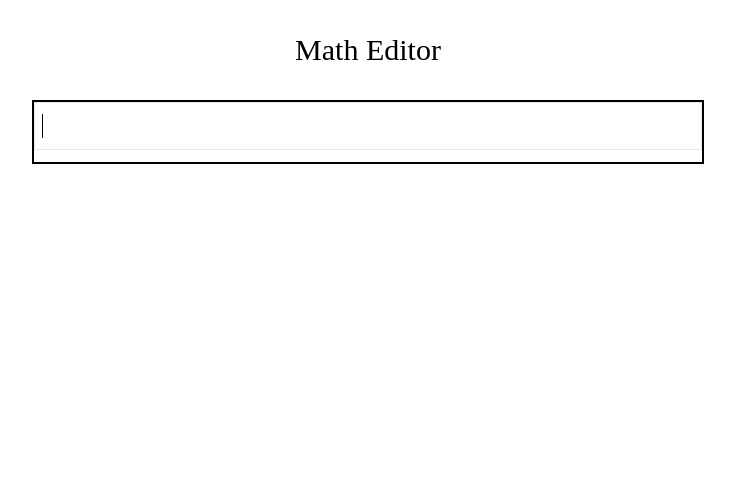
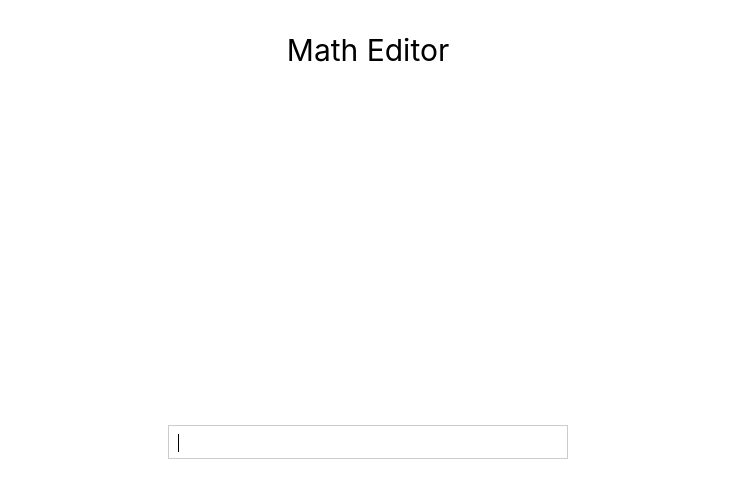
Before and after one commit to u-nis/mathview, a Next.js app: page / in a window 1280 px wide. Shown: the top 498 px of the page, without its empty margins (272-1007 px from the left). Built offline with nearby package versions, Linux system fonts and the light colour scheme.

Commit message:
Some fraction progress i think

```diff
--- a/app/page.tsx
+++ b/app/page.tsx
@@ -2,11 +2,18 @@ import MathEditor from '../components/MathEditor'
 
 export default function Home() {
   return (
-    <main className="min-h-screen p-8 bg-white ">
-      <h1 className="text-3xl text-center mb-8 text-black" style={{ fontFamily: "Chicago" }}>
-        Math Editor
-      </h1>
-      <MathEditor />
+    <main className="min-h-screen bg-white flex flex-col">
+      {/* Header at top */}
+      <div className="p-8 pb-4">
+        <h1 className="text-3xl text-center text-black" style={{ fontFamily: "SF Pro Text" }}>
+          Math Editor
+        </h1>
+      </div>
+
+      {/* Centered MathEditor with space above and below */}
+      <div className="flex-1 flex items-center justify-center">
+        <MathEditor />
+      </div>
     </main>
   )
 }
--- /dev/null
+++ b/components/MathEditor.module.css
@@ -0,0 +1,27 @@
+/* MathEditor component styles */
+
+.container {
+  border: 1px solid #ccc;
+  min-height: 2em;
+  padding: 4px 8px;
+  box-sizing: border-box;
+  cursor: text;
+  user-select: none;
+  display: inline-block;
+  vertical-align: baseline;
+  background-color: white;
+  position: relative;
+  transition: border-color 0.15s ease-in-out, box-shadow 0.15s ease-in-out;
+  overflow: visible;
+  width: 400px;
+}
+
+.container:focus-within {
+  border-color: #188fff;
+  outline: none;
+}
+
+.wrapper {
+  max-width: 48rem;
+  margin: 0 auto;
+}
--- a/components/MathEditor.tsx
+++ b/components/MathEditor.tsx
@@ -3,6 +3,7 @@ import React, { useEffect, useRef, useState } from 'react'
 import MathInput from './MathInput'
 import MathRender from './Render/MathRender'
 import { Row, Cursor } from './Types'
+import styles from './MathEditor.module.css'
 
 let id = 1;
 export const createId = () => {
@@ -45,9 +46,9 @@ const MathEditor = () => {
     }
 
     return (
-        <div className="max-w-2xl mx-auto">
+        <div className={styles.wrapper}>
             <div
-                className="border-2 border-black min-h-16 focus-within:border-blue-500 focus-within:ring-1 focus-within:ring-blue-500 cursor-text select-none"
+                className={styles.container}
                 onMouseDown={handleContainerMouseDown}
             >
                 <MathRender cursor={cursor} />
--- a/components/Render/MathRender.module.css
+++ b/components/Render/MathRender.module.css
@@ -1,61 +1,110 @@
-.container {
-    padding: 0.5rem;
-    background-color: white;
-    border: 1px solid #e5e7eb;
-    min-height: 3rem;
-    display: flex;
-    align-items: center;
-    font-family: 'Times New Roman', serif;
-    font-size: 1.2rem;
+/* Simplified MathQuill-equivalent styles for mathematical expression rendering */
+
+/* Root block styling */
+.rootBlock {
+  display: inline-block;
+  width: 100%;
+  padding: 2px;
+  box-sizing: border-box;
+  white-space: nowrap;
+  overflow: hidden;
+  vertical-align: middle;
+  font-variant: normal;
+  font-weight: normal;
+  font-style: normal;
+  font-size: 115%;
+  line-height: 1;
+  font-family: Symbola, 'Times New Roman', serif;
+  color: black;
 }
 
-.symbol {
-    color: black;
-    font-family: 'Times New Roman', serif;
-    font-size: 1.5rem;
+/* Basic styling reset */
+.rootBlock * {
+  font-size: inherit;
+  line-height: inherit;
+  margin: 0;
+  padding: 0;
+  border-color: black;
+  user-select: none;
+  box-sizing: border-box;
+  color: inherit;
 }
 
-.symbolWithSpace {
-    margin-left: 0.25rem;
-    margin-right: 0.25rem;
+/* Row styling */
+.row {
+  display: inline-block;
 }
 
-.row {
-    display: inline-flex;
-    align-items: center;
+/* Symbol styling */
+.symbol {
+  display: inline;
+  font-family: Symbola, 'Times New Roman', serif;
+  line-height: 0.9;
 }
 
+/* Binary operator spacing */
+.binaryOperator {
+  padding: 0 0.2em;
+  display: inline-block;
+}
+
+/* Cursor styling - exact MathQuill implementation */
+.cursor {
+  border-left: 1px solid currentColor;
+  margin-left: -1px;
+  position: relative;
+  z-index: 1;
+  padding: 0;
+  display: inline-block;
+}
+
+.cursor.blink {
+  visibility: hidden;
+}
+
+/* Fraction styling */
 .fraction {
-    display: inline-block;
-    vertical-align: middle;
-    margin: 0 0.1em;
-    text-align: center;
+  font-size: 90%;
+  text-align: center;
+  vertical-align: -0.4em;
+  padding: 0 0.2em;
+  display: inline-block;
+}
+
+.numerator,
+.denominator {
+  display: block;
 }
 
 .numerator {
-    display: block;
-    padding: 0 0.1em;
-    font-size: 90%;
+  padding: 0 0.1em;
 }
 
 .denominator {
-    display: block;
-    padding: 0 0.1em;
-    border-top: 1px solid black;
-    font-size: 90%;
+  border-top: 1px solid;
+  float: right;
+  width: 100%;
+  padding: 0.1em;
 }
 
-.cursor {
-    display: inline-block;
-    border-left: 1px solid black;
-    margin-left: -1px;
-    position: relative;
-    z-index: 1;
-    padding: 0;
-    height: 1.2em;
+/* Nested fraction styling */
+.fraction .fraction {
+  font-size: 70%;
 }
 
-.cursor.blink {
-    visibility: hidden;
-    height: 1.2em;
+/* Non-leaf elements (containers) */
+.nonLeaf {
+  display: inline-block;
 }
+
+/* Empty state styling */
+.rootBlock.empty::after {
+  visibility: hidden;
+  content: 'c';
+}
+
+/* Prevent collapse with invisible content */
+.rootBlock:empty::after {
+  visibility: hidden;
+  content: '\u200B';
+}
--- a/components/Render/MathRender.tsx
+++ b/components/Render/MathRender.tsx
@@ -6,42 +6,90 @@ interface MathRenderProps {
     cursor: Cursor
 }
 
-const renderNode = (node: Node, isCursorBlinking: boolean): React.ReactNode => {
+// Zero-width space character used by MathQuill
+const U_ZERO_WIDTH_SPACE = '\u200B';
+
+const renderNode = (node: Node, isCursorBlinking: boolean, depth: number = 0): React.ReactNode => {
     switch (node.type) {
         case 'symbol':
             const symbol = node as Symbol;
-            // Convert symbols to proper mathematical ones
+            // Convert symbols to proper mathematical ones (matching MathQuill's approach)
             let displayValue = symbol.value;
             if (symbol.value === '*') displayValue = '·';
             if (symbol.value === '-') displayValue = '−'; // Proper minus sign (U+2212)
 
             const isNumber = /^[0-9]$/.test(symbol.value);
-            const needsSpace = !isNumber; // Add space if it's not a number
+            const isOperator = /^[+\-*/=<>]$/.test(symbol.value);
+            const isBinaryOperator = isOperator && !isNumber;
 
-            return <span className={`${styles.symbol} ${needsSpace ? styles.symbolWithSpace : ''}`}>{displayValue}</span>
+            // Apply MathQuill-style classes
+            const symbolClasses = [
+                styles.symbol,
+                isBinaryOperator ? styles.binaryOperator : ''
+            ].filter(Boolean).join(' ');
+
+            return (
+                <span
+                    key={symbol.id}
+                    className={symbolClasses}
+                    data-symbol={symbol.value}
+                >
+                    {displayValue}
+                </span>
+            );
+
         case 'row':
             const row = node as Row;
             return (
-                <span className={styles.row}>
-                    {row.children.map((child) => (
-                        <React.Fragment key={child.id}>
-                            {renderNode(child, isCursorBlinking)}
-                        </React.Fragment>
-                    ))}
+                <span key={row.id} className={styles.row}>
+                    {row.children.map((child) =>
+                        renderNode(child, isCursorBlinking, depth)
+                    )}
                 </span>
-            )
+            );
+
         case 'fraction':
             const fraction = node as Fraction;
+            // Apply MathQuill-style nested fraction handling with proper font-size cascade
+            const fractionClasses = [
+                styles.fraction,
+                styles.nonLeaf
+            ].filter(Boolean).join(' ');
+
             return (
-                <span className={styles.fraction}>
-                    <span className={styles.numerator}>{renderNode(fraction.numerator, isCursorBlinking)}</span>
-                    <span className={styles.denominator}>{renderNode(fraction.denominator, isCursorBlinking)}</span>
+                <span key={fraction.id} className={fractionClasses}>
+                    <span className={styles.numerator}>
+                        {renderNode(fraction.numerator, isCursorBlinking, depth + 1)}
+                        {/* Add zero-width space if numerator is empty, like MathQuill */}
+                        {!fraction.numerator.children || fraction.numerator.children.length === 0 ? U_ZERO_WIDTH_SPACE : ''}
+                    </span>
+                    <span className={styles.denominator}>
+                        {renderNode(fraction.denominator, isCursorBlinking, depth + 1)}
+                        {/* Add zero-width space if denominator is empty, like MathQuill */}
+                        {!fraction.denominator.children || fraction.denominator.children.length === 0 ? U_ZERO_WIDTH_SPACE : ''}
+                    </span>
+                    {/* Zero-width space for positioning, exactly as MathQuill does */}
+                    <span style={{ display: 'inline-block', width: 0 }}>{U_ZERO_WIDTH_SPACE}</span>
                 </span>
-            )
+            );
+
         case 'cursor':
-            return <span className={`${styles.cursor} ${isCursorBlinking ? styles.blink : ''}`}>{'\u200b'}</span>
+            // Critical: The cursor uses MathQuill's exact positioning approach
+            // - border-left: 1px solid creates the visual cursor
+            // - margin-left: -1px prevents it from displacing other content
+            // - position: relative with z-index: 1 ensures proper layering
+            // - The zero-width space ensures the cursor has content for proper positioning
+            return (
+                <span
+                    key="cursor"
+                    className={`${styles.cursor} ${isCursorBlinking ? styles.blink : ''}`}
+                >
+                    {U_ZERO_WIDTH_SPACE}
+                </span>
+            );
+
         default:
-            return null
+            return null;
     }
 }
 
@@ -49,6 +97,7 @@ const MathRender = ({ cursor }: MathRenderProps) => {
     const [isCursorBlinking, setIsCursorBlinking] = useState(true);
 
     useEffect(() => {
+        // MathQuill uses 500ms intervals for cursor blinking
         const interval = setInterval(() => {
             setIsCursorBlinking(prev => !prev);
         }, 500);
@@ -56,11 +105,24 @@ const MathRender = ({ cursor }: MathRenderProps) => {
         return () => clearInterval(interval);
     }, []);
 
+    // Determine if the root block is empty (excluding cursor)
+    const nonCursorChildren = cursor.root.type === 'row' ?
+        cursor.root.children.filter(child => child.type !== 'cursor') : [];
+    const isEmpty = cursor.root.type === 'row' && nonCursorChildren.length === 0;
+
+    // Apply MathQuill-style root classes
+    const rootClasses = [
+        styles.rootBlock,
+        isEmpty ? styles.empty : ''
+    ].filter(Boolean).join(' ');
+
     return (
-        <div className={styles.container}>
-            {renderNode(cursor.root, isCursorBlinking)}
-        </div>
-    )
+        <span className={rootClasses} aria-hidden="true">
+            {renderNode(cursor.root, isCursorBlinking, 0)}
+            {/* MathQuill's approach: always ensure non-zero width even when empty */}
+            {isEmpty ? U_ZERO_WIDTH_SPACE : ''}
+        </span>
+    );
 }
 
 export default MathRender
```
